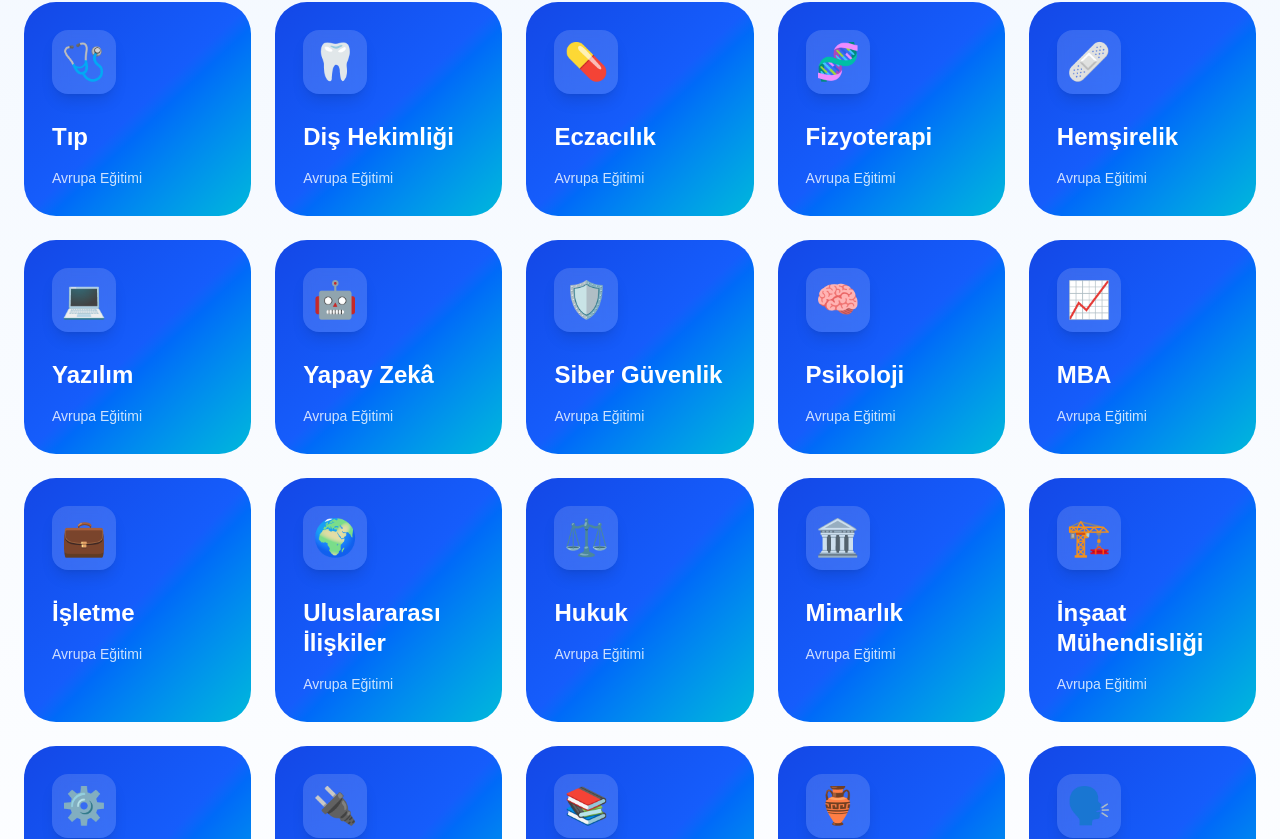
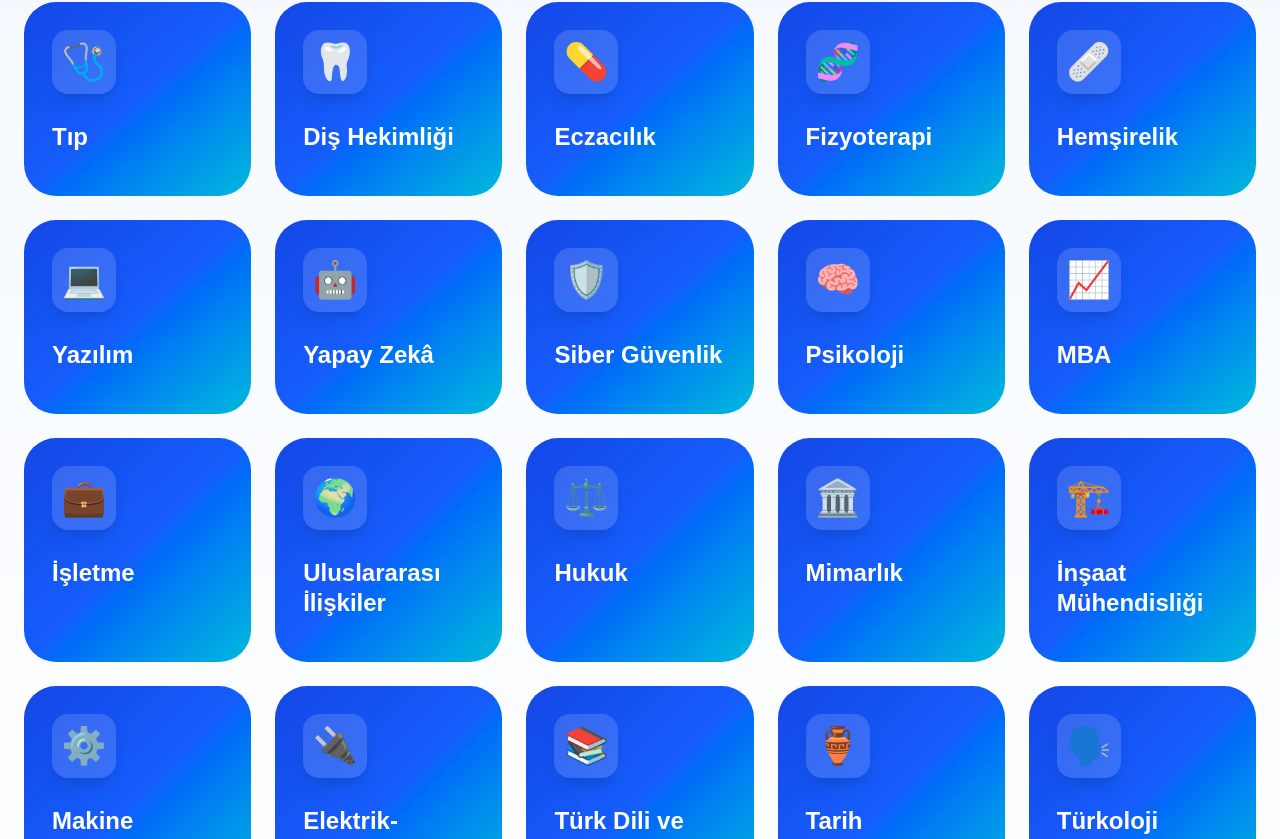
Before and after one commit to aykutkaryeditepe-spec/education-site, a Next.js app: page / in a window 1280 px wide. Shown: the part 2021-2860 px from the top of the page. Built offline with nearby package versions, Linux system fonts and the light colour scheme.

Commit message:
make program cards premium minimal

```diff
--- a/app/page.tsx
+++ b/app/page.tsx
@@ -413,7 +413,6 @@
                 </h3>
 
                 <div className="flex items-center text-sm text-white/80">
-                  Avrupa Eğitimi
                 </div>
               </div>
             ))}
```
